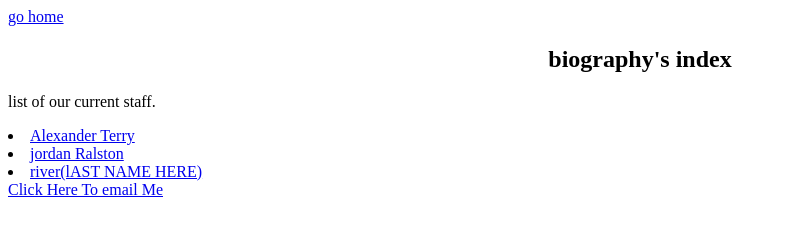
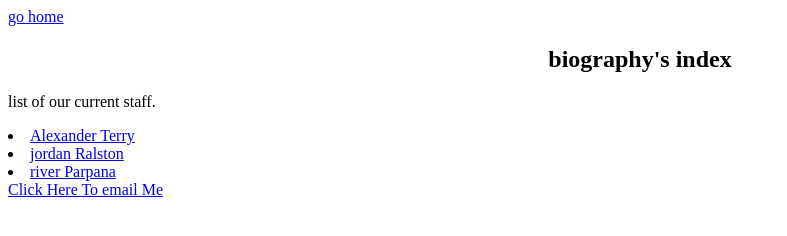
Before and after one commit to mralext20/ace12-site, a plain HTML site: page bio.html in a window 1280 px wide. Shown: the whole page, without its empty margins (0-787 px from the left). Drawn offline with Linux system fonts and the light colour scheme.

Commit message:
Update bio.html

```diff
--- a/bio.html
+++ b/bio.html
@@ -6,7 +6,7 @@
 <p>list of our current staff.</p>
 <li><a href="alex.html">Alexander Terry</a>
 <li><a href="jordan.html">jordan Ralston</a>
-<li><a href="river.html">river(lAST NAME HERE)</a>
+<li><a href="river.html">river Parpana</a>
 </li>
 </body>
 <footer><A HREF="mailto:alexterry43@gmail.com">Click Here To email Me</A></footer>
```
